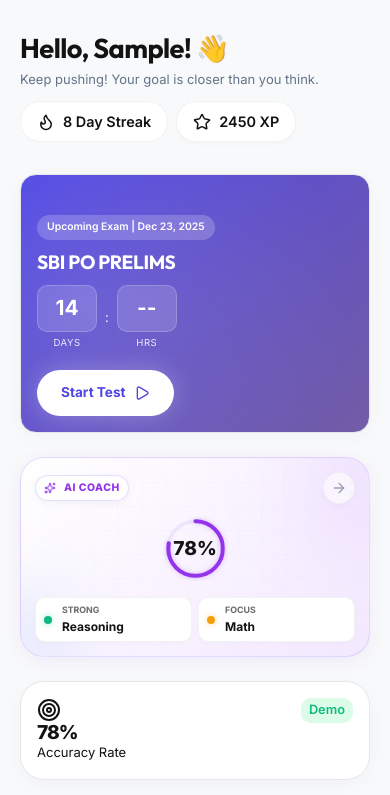
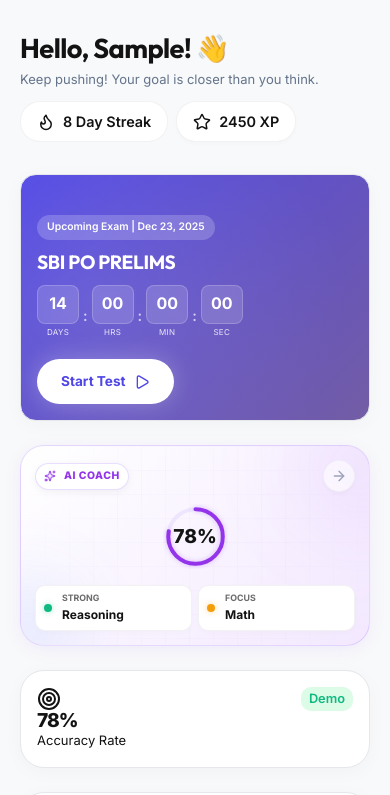
Before and after one commit to ShyamCoder2024/StudywiseBanking_site, a React (Vite) app in the folder frontend/: page /dashboard in a window 390 px wide. Shown: the top 795 px of the page. Built offline with nearby package versions, Linux system fonts and the light colour scheme; no server answers; sample sign-in values are in the browser's storage.

Commit message:
Add live countdown timer with admin datetime picker
- Admin can set exam date/time in settings modal
- Student dashboard shows live countdown (days/hrs/min/sec)
- Countdown updates every second
- Optimized mobile CSS for 4-unit countdown

```diff
--- a/frontend/src/pages/admin/AdminDashboard.jsx
+++ b/frontend/src/pages/admin/AdminDashboard.jsx
@@ -42,6 +42,7 @@ export function AdminDashboard() {
         title: 'Upcoming Exam',
         examName: 'IBPS PO 2024',
         date: 'March 2024',
+        examDateTime: '', // ISO datetime string for countdown
         description: 'Prepare for the upcoming IBPS PO examination',
         targetAudience: 'all'
     });
@@ -334,14 +335,28 @@ export function AdminDashboard() {
                                     />
                                 </div>
                                 <div>
-                                    <label style={{ fontSize: '13px', fontWeight: '600', color: BRAND.text, marginBottom: '6px', display: 'block' }}>Date</label>
+                                    <label style={{ fontSize: '13px', fontWeight: '600', color: BRAND.text, marginBottom: '6px', display: 'block' }}>Date Label</label>
                                     <input
                                         type="text"
                                         value={examSettings.date}
                                         onChange={e => setExamSettings({ ...examSettings, date: e.target.value })}
-                                        placeholder="e.g., March 2024"
+                                        placeholder="e.g., AUG TO DEC"
                                         style={{ width: '100%', padding: '12px', borderRadius: '8px', border: `1px solid ${BRAND.border}`, fontSize: '14px' }}
                                     />
+                                </div>
+                                <div>
+                                    <label style={{ fontSize: '13px', fontWeight: '600', color: BRAND.text, marginBottom: '6px', display: 'block' }}>
+                                        Exam Date & Time (for Countdown)
+                                    </label>
+                                    <input
+                                        type="datetime-local"
+                                        value={examSettings.examDateTime || ''}
+                                        onChange={e => setExamSettings({ ...examSettings, examDateTime: e.target.value })}
+                                        style={{ width: '100%', padding: '12px', borderRadius: '8px', border: `1px solid ${BRAND.border}`, fontSize: '14px' }}
+                                    />
+                                    <p style={{ fontSize: '11px', color: BRAND.textMuted, marginTop: '6px' }}>
+                                        This will show a live countdown on the student dashboard
+                                    </p>
                                 </div>
                                 <div>
                                     <label style={{ fontSize: '13px', fontWeight: '600', color: BRAND.text, marginBottom: '6px', display: 'block' }}>Description</label>
--- a/frontend/src/pages/student/StudentDashboard.css
+++ b/frontend/src/pages/student/StudentDashboard.css
@@ -1517,18 +1517,18 @@ a:focus-visible {
         line-height: 1.3;
     }
 
-    /* Countdown Timer - Proper Grid */
+    /* Countdown Timer - 4 Units Grid */
     .countdown-timer {
         display: flex;
-        gap: 8px;
+        gap: 4px;
         flex-wrap: nowrap;
     }
 
     .time-box {
-        padding: 10px 14px;
-        min-width: 60px;
+        padding: 8px 6px;
+        min-width: 42px;
         text-align: center;
-        border-radius: 10px;
+        border-radius: 8px;
         background: rgba(255, 255, 255, 0.15);
     }
 
@@ -1539,17 +1539,24 @@ a:focus-visible {
     }
 
     .time-unit .num {
-        font-size: 1.3rem;
+        font-size: 1rem;
         font-weight: 700;
         line-height: 1.2;
     }
 
     .time-unit .unit {
-        font-size: 0.6rem;
-        margin-top: 3px;
+        font-size: 0.5rem;
+        margin-top: 2px;
         text-transform: uppercase;
         opacity: 0.85;
-        letter-spacing: 0.5px;
+        letter-spacing: 0.3px;
+    }
+
+    .time-sep {
+        font-size: 0.9rem;
+        font-weight: 600;
+        opacity: 0.7;
+        margin-top: 8px;
     }
 
     /* Take Test Button */
--- a/frontend/src/pages/student/StudentDashboard.jsx
+++ b/frontend/src/pages/student/StudentDashboard.jsx
@@ -50,6 +50,8 @@ export function StudentDashboard() {
     const [newQuizzes, setNewQuizzes] = useState([]);
     const [examSettings, setExamSettings] = useState(null);
     const [loading, setLoading] = useState(true);
+    // Live countdown state
+    const [countdown, setCountdown] = useState({ days: 0, hours: 0, minutes: 0, seconds: 0 });
 
     useEffect(() => {
         // Fetch all data in parallel for faster initial load
@@ -84,6 +86,45 @@ export function StudentDashboard() {
             clearInterval(todoInterval);
         };
     }, []);
+
+    // Live countdown timer - updates every second
+    useEffect(() => {
+        const updateCountdown = () => {
+            let targetDate = null;
+
+            // Priority 1: Use examDateTime from admin settings
+            if (examSettings?.examDateTime) {
+                targetDate = new Date(examSettings.examDateTime);
+            }
+            // Priority 2: Use quiz expiry date
+            else if (newQuizzes.length > 0 && newQuizzes[0].expiresAt) {
+                targetDate = new Date(newQuizzes[0].expiresAt);
+            }
+            // Default: 14 days from now as placeholder
+            else {
+                targetDate = new Date();
+                targetDate.setDate(targetDate.getDate() + 14);
+            }
+
+            const now = new Date();
+            const diff = Math.max(0, targetDate - now);
+
+            setCountdown({
+                days: Math.floor(diff / (1000 * 60 * 60 * 24)),
+                hours: Math.floor((diff % (1000 * 60 * 60 * 24)) / (1000 * 60 * 60)),
+                minutes: Math.floor((diff % (1000 * 60 * 60)) / (1000 * 60)),
+                seconds: Math.floor((diff % (1000 * 60)) / 1000)
+            });
+        };
+
+        // Initial update
+        updateCountdown();
+
+        // Update every second
+        const countdownInterval = setInterval(updateCountdown, 1000);
+
+        return () => clearInterval(countdownInterval);
+    }, [examSettings, newQuizzes]);
 
     // Fetch real dashboard data from backend
     const fetchDashboardData = async () => {
@@ -148,21 +189,11 @@ export function StudentDashboard() {
     // Get user's target exam (from their profile)
     const targetExam = user?.targetExam || 'SBI PO Prelims';
 
-    // Calculate days until a mock exam date (for countdown display)
-    const getExamCountdown = () => {
-        // If there are pending quizzes, show countdown until first one expires
-        if (newQuizzes.length > 0 && newQuizzes[0].expiresAt) {
-            const expiresAt = new Date(newQuizzes[0].expiresAt);
-            const now = new Date();
-            const diff = expiresAt - now;
-            const days = Math.max(0, Math.floor(diff / (1000 * 60 * 60 * 24)));
-            const hours = Math.max(0, Math.floor((diff % (1000 * 60 * 60 * 24)) / (1000 * 60 * 60)));
-            return { days, hours, hasQuiz: true };
-        }
-        return { days: 14, hours: 0, hasQuiz: false };
+    // Check if we have new quizzes for notification badge
+    const examCountdown = {
+        ...countdown,
+        hasQuiz: newQuizzes.length > 0
     };
-
-    const examCountdown = getExamCountdown();
 
 
     const toggleTodo = async (id) => {
@@ -248,16 +279,30 @@ export function StudentDashboard() {
                                 <div className="countdown-timer">
                                     <div className="time-unit">
                                         <div className="time-box">
-                                            <span className="num">{examCountdown.days}</span>
+                                            <span className="num">{String(examCountdown.days).padStart(2, '0')}</span>
                                         </div>
-                                        <span className="unit">{newQuizzes.length > 0 ? 'Days Left' : 'Days'}</span>
+                                        <span className="unit">Days</span>
                                     </div>
                                     <div className="time-sep">:</div>
                                     <div className="time-unit">
                                         <div className="time-box">
-                                            <span className="num">{examCountdown.hours || '--'}</span>
+                                            <span className="num">{String(examCountdown.hours).padStart(2, '0')}</span>
                                         </div>
                                         <span className="unit">Hrs</span>
+                                    </div>
+                                    <div className="time-sep">:</div>
+                                    <div className="time-unit">
+                                        <div className="time-box">
+                                            <span className="num">{String(examCountdown.minutes).padStart(2, '0')}</span>
+                                        </div>
+                                        <span className="unit">Min</span>
+                                    </div>
+                                    <div className="time-sep">:</div>
+                                    <div className="time-unit">
+                                        <div className="time-box">
+                                            <span className="num">{String(examCountdown.seconds).padStart(2, '0')}</span>
+                                        </div>
+                                        <span className="unit">Sec</span>
                                     </div>
                                 </div>
                             </div>
```
